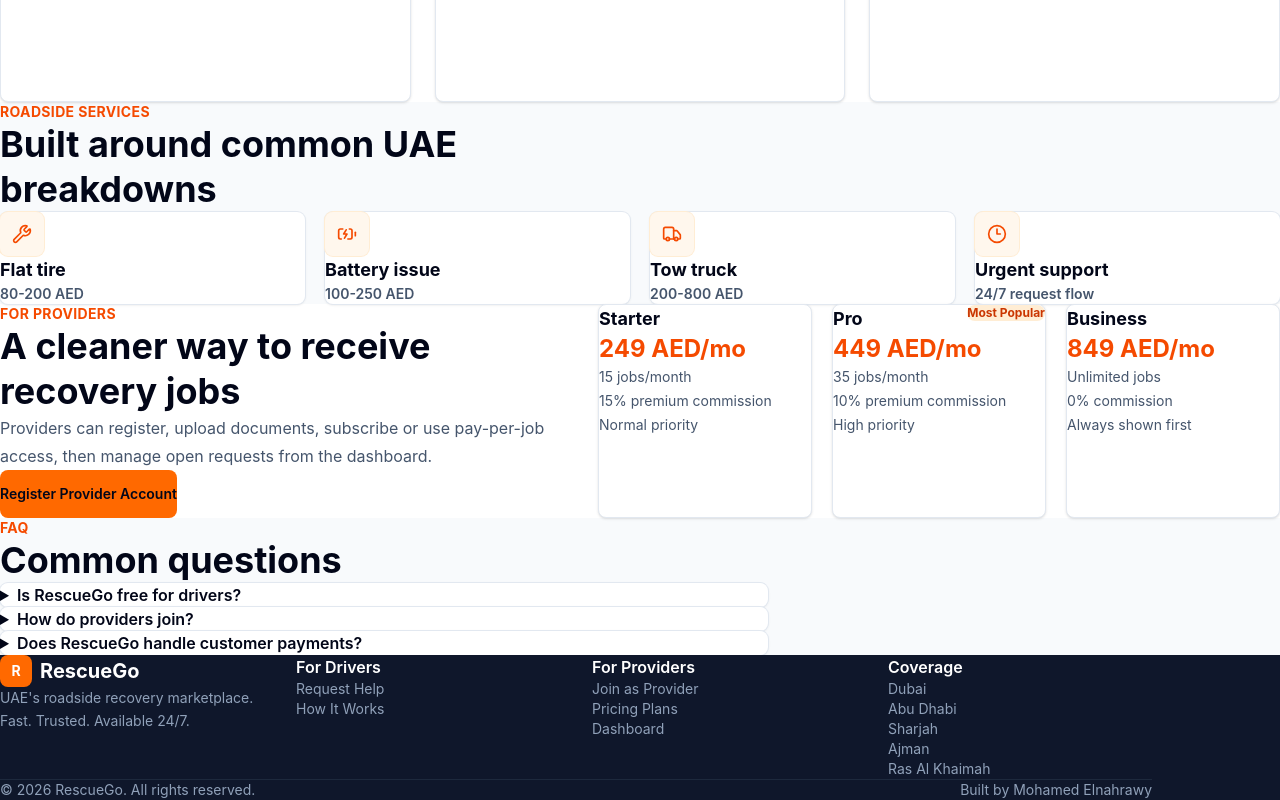
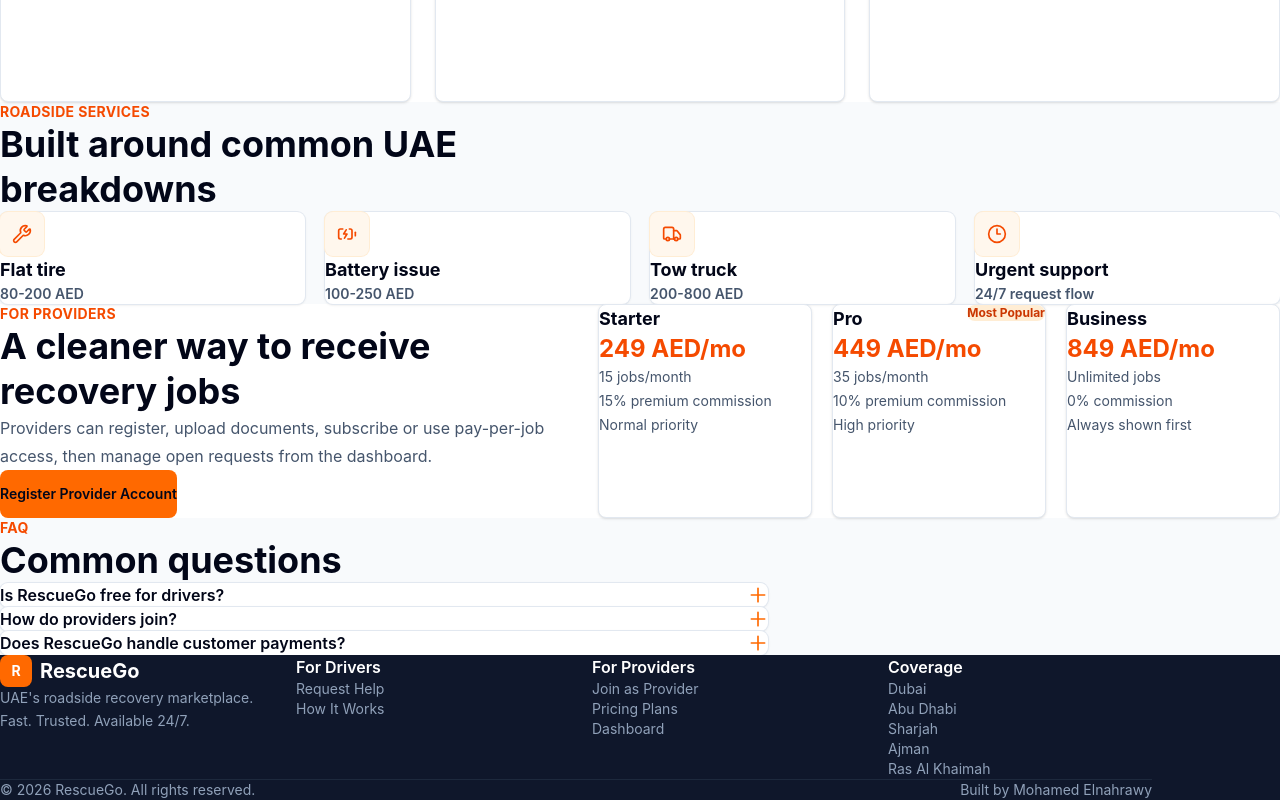
Before and after one commit to n7rawy1984/rescuego, a Next.js app: page / in a window 1280 px wide. Shown: the part 1060-1860 px from the top of the page. Built offline with nearby package versions, Linux system fonts and the light colour scheme; no server answers.

Commit message:
replace faq details with accordion

```diff
--- a/src/app/page.tsx
+++ b/src/app/page.tsx
@@ -13,6 +13,7 @@
 } from 'lucide-react'
 import Navbar from '@/components/layout/Navbar'
 import Footer from '@/components/layout/Footer'
+import Accordion from '@/components/ui/Accordion'
 import { createClient } from '@/lib/supabase/server'
 import type { UserRole } from '@/types'
 
@@ -433,16 +434,7 @@
         <section className="bg-slate-50 py-16 sm:py-20">
           <div className="mx-auto max-w-3xl px-5 sm:px-6 md:px-8">
             <SectionTitle eyebrow="FAQ" title="Common questions" />
-            <div className="space-y-4">
-              {faqs.map((faq) => (
-                <details key={faq.question} className="rounded-lg bg-white p-6 shadow-sm ring-1 ring-slate-200">
-                  <summary className="cursor-pointer text-base font-semibold text-slate-950">
-                    {faq.question}
-                  </summary>
-                  <p className="mt-3 text-sm leading-6 text-slate-600">{faq.answer}</p>
-                </details>
-              ))}
-            </div>
+            <Accordion items={faqs} />
           </div>
         </section>
       </main>
--- /dev/null
+++ b/src/components/ui/Accordion.tsx
@@ -0,0 +1,42 @@
+'use client'
+import { useState } from 'react'
+
+interface AccordionItem {
+  question: string
+  answer: string
+}
+
+export default function Accordion({ items }: { items: AccordionItem[] }) {
+  const [open, setOpen] = useState<number | null>(null)
+
+  return (
+    <div className="space-y-3">
+      {items.map((item, i) => (
+        <div key={item.question} className="rounded-lg bg-white shadow-sm ring-1 ring-slate-200 overflow-hidden">
+          <button
+            type="button"
+            onClick={() => setOpen(open === i ? null : i)}
+            className="w-full flex items-center justify-between gap-4 px-6 py-5 text-left"
+            aria-expanded={open === i}
+          >
+            <span className="text-base font-semibold text-slate-950">{item.question}</span>
+            <svg
+              className={`w-5 h-5 shrink-0 text-orange-500 transition-transform duration-200 ${open === i ? 'rotate-45' : ''}`}
+              fill="none"
+              viewBox="0 0 24 24"
+              stroke="currentColor"
+              aria-hidden="true"
+            >
+              <path strokeLinecap="round" strokeLinejoin="round" strokeWidth={2} d="M12 4v16m8-8H4" />
+            </svg>
+          </button>
+          {open === i && (
+            <div className="px-6 pb-5">
+              <p className="text-sm leading-6 text-slate-600">{item.answer}</p>
+            </div>
+          )}
+        </div>
+      ))}
+    </div>
+  )
+}
```
